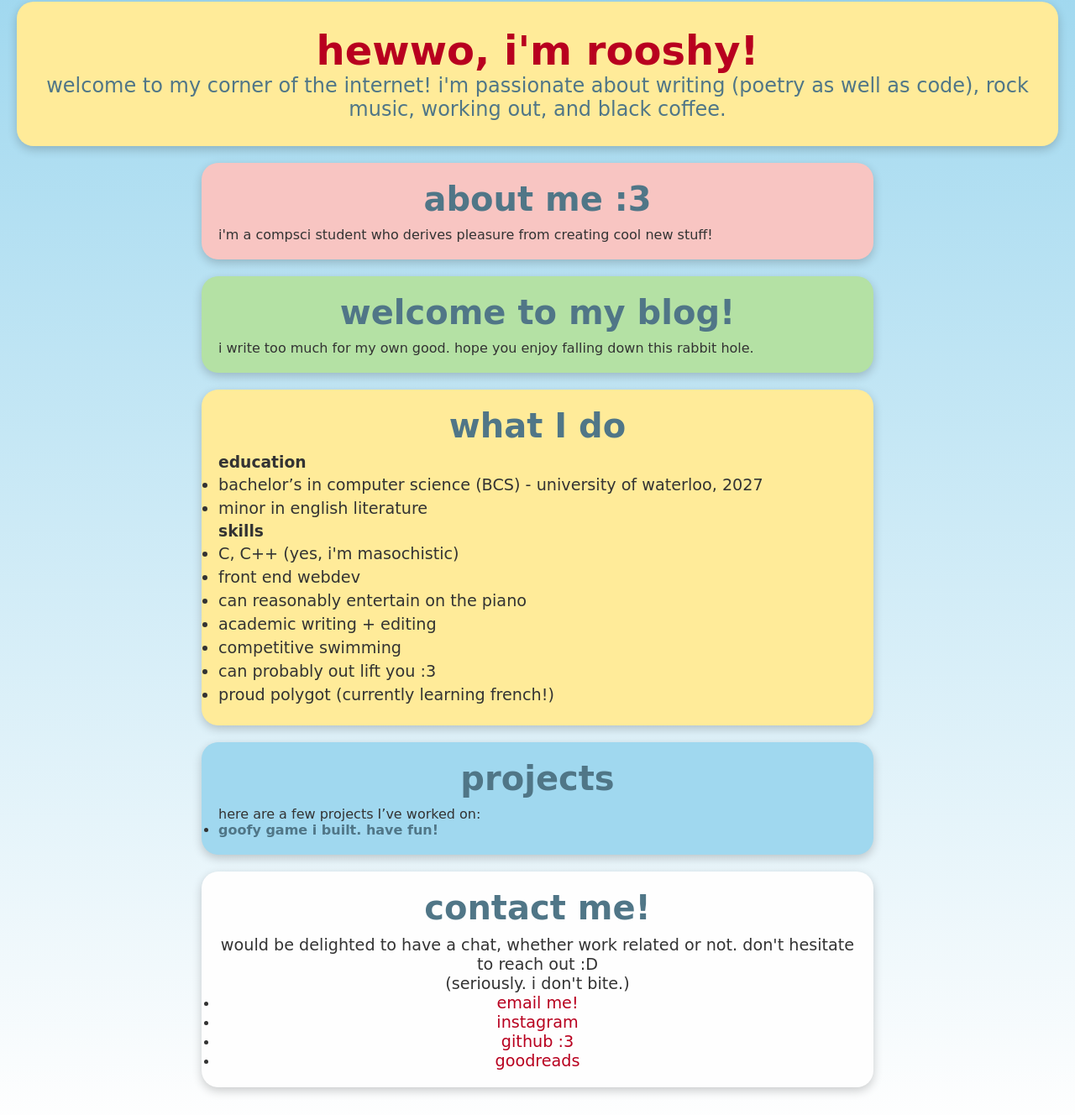
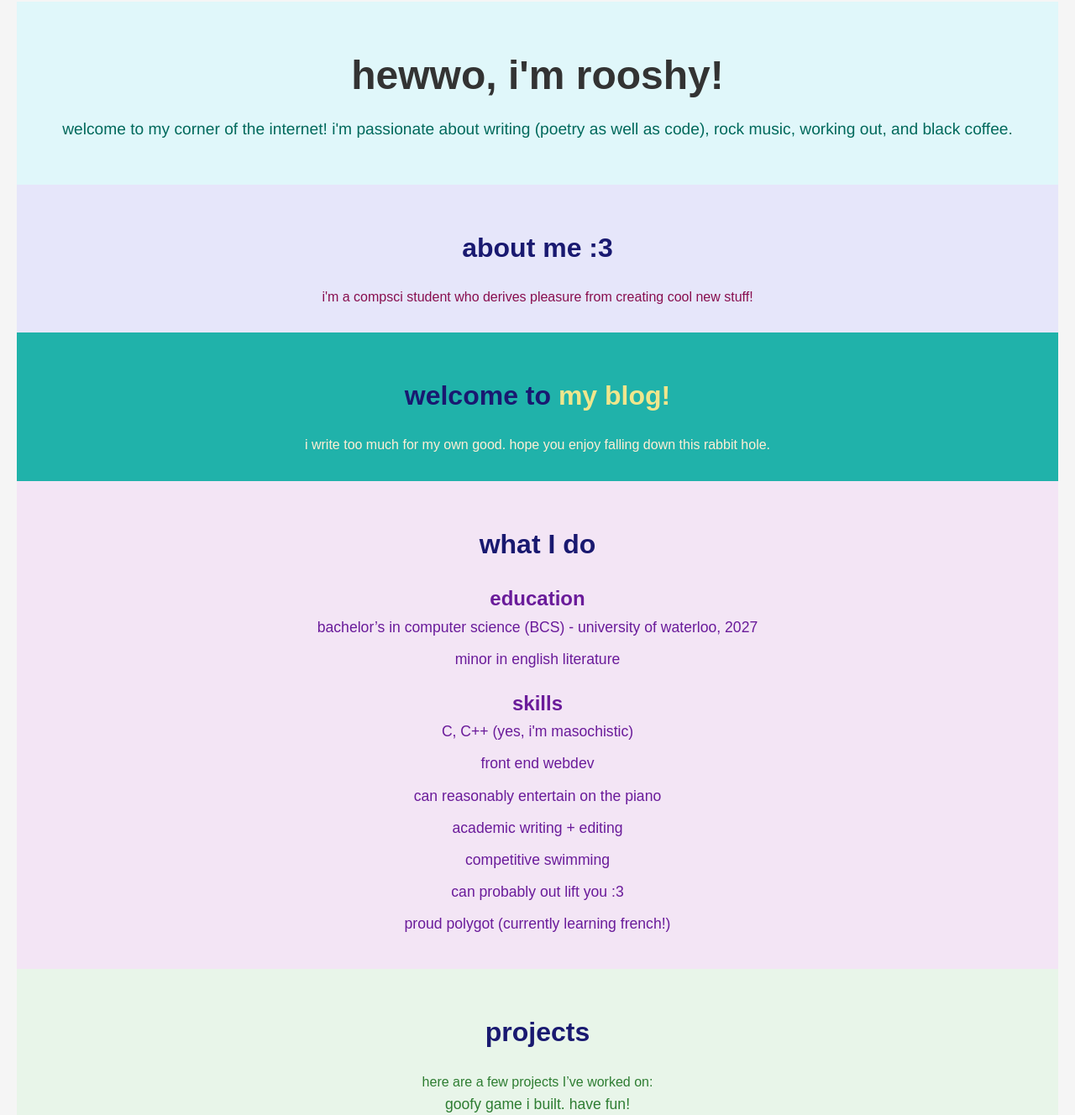
Before and after one commit to desialaska/personalproj, a plain HTML site: page index.html in a window 1280 px wide. Shown: the part 18-1346 px from the top of the page at 84% size. Drawn offline with Linux system fonts and the light colour scheme.

Commit message:
back to the norm

```diff
--- a/styles.css
+++ b/styles.css
@@ -1,110 +1,168 @@
-/* Reset and Basic Styling */
+/* Reset basic styles to avoid inconsistencies across browsers */
 * {
     margin: 0;
     padding: 0;
     box-sizing: border-box;
-    font-family: 'Dancing Script', cursive, sans-serif;
-    color: #333;
 }
 
 body {
-    background: linear-gradient(to bottom, #a0d8ef, #fefefe); /* Sky Blue to Soft White Gradient */
-    font-family: 'Amatic SC', cursive, sans-serif;
+    font-family: 'Arial', sans-serif;
+    background-color: #f5f5f5;
+    color: #333;
+    line-height: 1.6;
     padding: 20px;
 }
 
-/* Hero Section */
+/* Hero section styling */
 #hero {
-    background-color: #ffeb99; /* Pastel Yellow */
-    padding: 30px;
-    border-radius: 15px;
     text-align: center;
-    box-shadow: 0px 4px 10px rgba(0, 0, 0, 0.1);
+    padding: 50px 20px;
+    background-color: #e0f7fa;
+    color: #00695c;
 }
 
 #hero h1 {
     font-size: 3em;
-    color: #b8001f; /* Ghibli-inspired red */
+    font-weight: bold;
+    margin-bottom: 10px;
+    color:#333;
 }
 
 #hero p {
-    font-size: 1.5em;
-    color: #507687;
+    font-size: 1.2em;
+    font-family:'Franklin Gothic Medium', 'Arial Narrow', Arial, sans-serif;
 }
 
-/* Sections */
-section {
-    background-color: #fefefe;
-    padding: 20px;
-    margin: 20px auto;
-    border-radius: 15px;
-    box-shadow: 0px 4px 10px rgba(0, 0, 0, 0.1);
-    max-width: 800px;
+/* Section headings */
+h2 {
+    font-size: 2em;
+    color: midnightblue;
+    margin: 20px 0;
+    text-align: center;
 }
 
-section h2 {
-    font-size: 2.5em;
-    color: #507687;
+/* About me section styling */
+#about {
+    padding: 30px 20px;
+    background-color: lavender;
+    color: #880e4f;
     text-align: center;
-    margin-bottom: 10px;
 }
 
-/* About Me Section */
-#about {
-    background-color: #f8c5c2; /* Peachy Pink */
-}
-
-/* Blog Section */
+/* Blog section styling */
 #blog {
-    background-color: #b4e1a4; /* Soft Grass Green */
+    padding: 30px 20px;
+    background-color: lightseagreen;
+    color: papayawhip;
+    text-align: center;
 }
 
 #blog a {
-    color: #507687;
-    text-decoration: none;
-}
-
-/* Resume Section */
-#resume {
-    background-color: #ffeb99; /* Pastel Yellow */
-}
-
-#resume ul li {
-    font-size: 1.2em;
-    color: #333;
-    margin: 5px 0;
-}
-
-/* Projects Section */
-#projects {
-    background-color: #a0d8ef; /* Sky Blue */
-}
-
-#projects ul li a {
-    color: #507687;
+    color: khaki;
     text-decoration: none;
     font-weight: bold;
 }
 
-/* Contact Section */
-#contact {
-    background-color: #fefefe; /* Warm Cloud White */
+#blog a:hover {
+    text-decoration: underline;
+}
+
+/* Resume section styling */
+#resume {
+    padding: 30px 20px;
+    background-color: #f3e5f5;
+    color: #6a1b9a;
     text-align: center;
 }
 
-#contact ul li a {
-    color: #b8001f;
-    text-decoration: none;
-    font-size: 1.2em;
+#resume h3 {
+    font-size: 1.5em;
+    margin-top: 20px;
 }
 
-#contact p {
-    font-size: 1.2em;
-    color: #333;
+#resume ul {
+    list-style-type: none;
+    padding-left: 0;
 }
 
-/* Rounded Corners and Shadows */
-section, #hero {
-    border-radius: 20px;
-    box-shadow: 0 4px 12px rgba(0, 0, 0, 0.2);
+#resume li {
+    margin-bottom: 10px;
 }
+
+/* Projects section styling */
+#projects {
+    padding: 30px 20px;
+    background-color: #e8f5e9;
+    color: #2e7d32;
+    text-align: center;
+}
+
+#projects ul {
+    list-style-type: none;
+    padding-left: 0;
+}
+
+#projects li {
+    margin-bottom: 10px;
+}
+
+#projects a {
+    color: #2e7d32;
+    text-decoration: none;
+}
+
+#projects a:hover {
+    text-decoration: underline;
+}
+
+/* Contact section styling */
+#contact {
+    padding: 30px 20px;
+    background-color: #fff3e0;
+    color: #ef6c00;
+    text-align: center;
+}
+
+#contact a {
+    color: #ef6c00;
+    text-decoration: none;
+    font-weight: bold;
+}
+
+#contact a:hover {
+    text-decoration: underline;
+}
+
+/* Link styling */
+a {
+    color: #00695c;
+    text-decoration: none;
+}
+
+a:hover {
+    text-decoration: underline;
+}
+
+/* Additional styling for body and list items */
+ul {
+    padding-left: 20px;
+}
+
+li {
+    font-size: 1.1em;
+}
+
+/* Responsive design */
+@media (max-width: 768px) {
+    h1 {
+        font-size: 2.5em;
+    }
+
+    h2 {
+        font-size: 1.8em;
+    }
+
+    #hero, #about, #blog, #resume, #projects, #contact {
+        padding: 20px 10px;
+    }
+}
```
